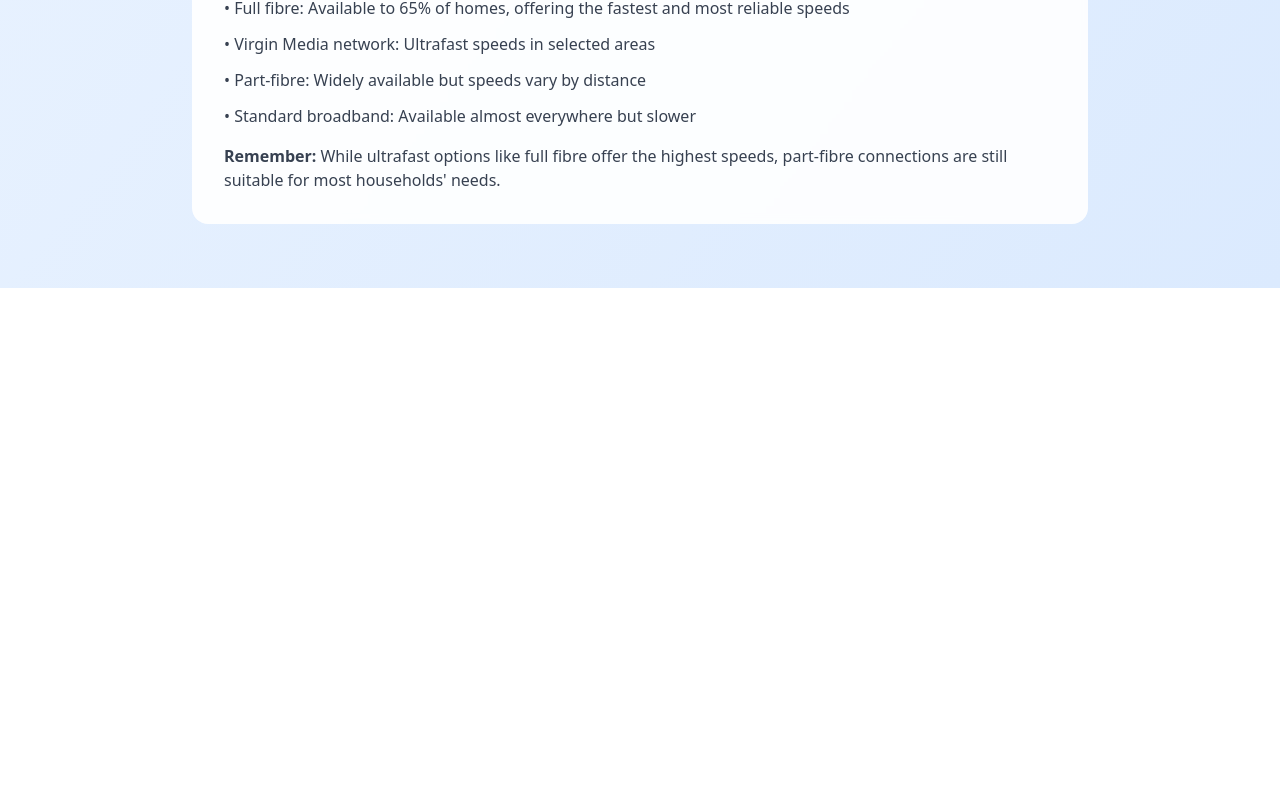
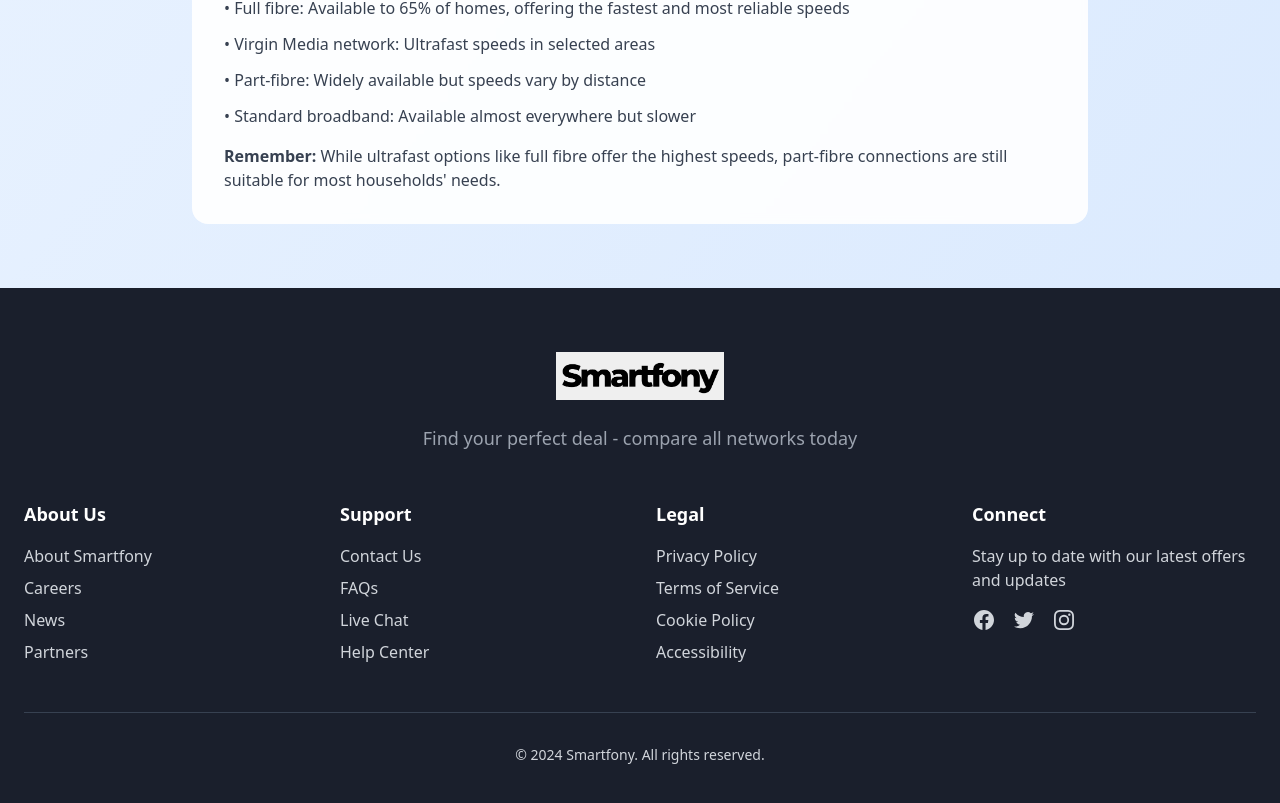
Before and after one commit to iwanek2009/telecom-tamer, a React (Vite) app: page /broadband in a window 1280 px wide. Shown: the part 5276-6079 px from the top of the page. Before the commit the page ends 5564 px from the top, so only its background shows below. Built offline with nearby package versions, Linux system fonts and the light colour scheme.

Commit message:
Add footer to Broadband page
Implemented a footer section in the Broadband page to enhance navigation and provide additional information.
[skip gpt_engineer]

```diff
--- a/src/pages/Broadband.tsx
+++ b/src/pages/Broadband.tsx
@@ -8,6 +8,7 @@ import BroadbandUnderstanding from '../components/BroadbandUnderstanding';
 import BroadbandFilters from '../components/BroadbandFilters';
 import BroadbandOffers from '../components/BroadbandOffers';
 import BroadbandSpeed from '../components/BroadbandSpeed';
+import { Footer } from '../components/Footer';
 
 const Broadband = () => {
   const [isValueOpen, setIsValueOpen] = useState(false);
@@ -103,6 +104,7 @@ const Broadband = () => {
       <BroadbandGuide />
       <BroadbandUnderstanding />
       <BroadbandSpeed />
+      <Footer />
     </div>
   );
 };
```
